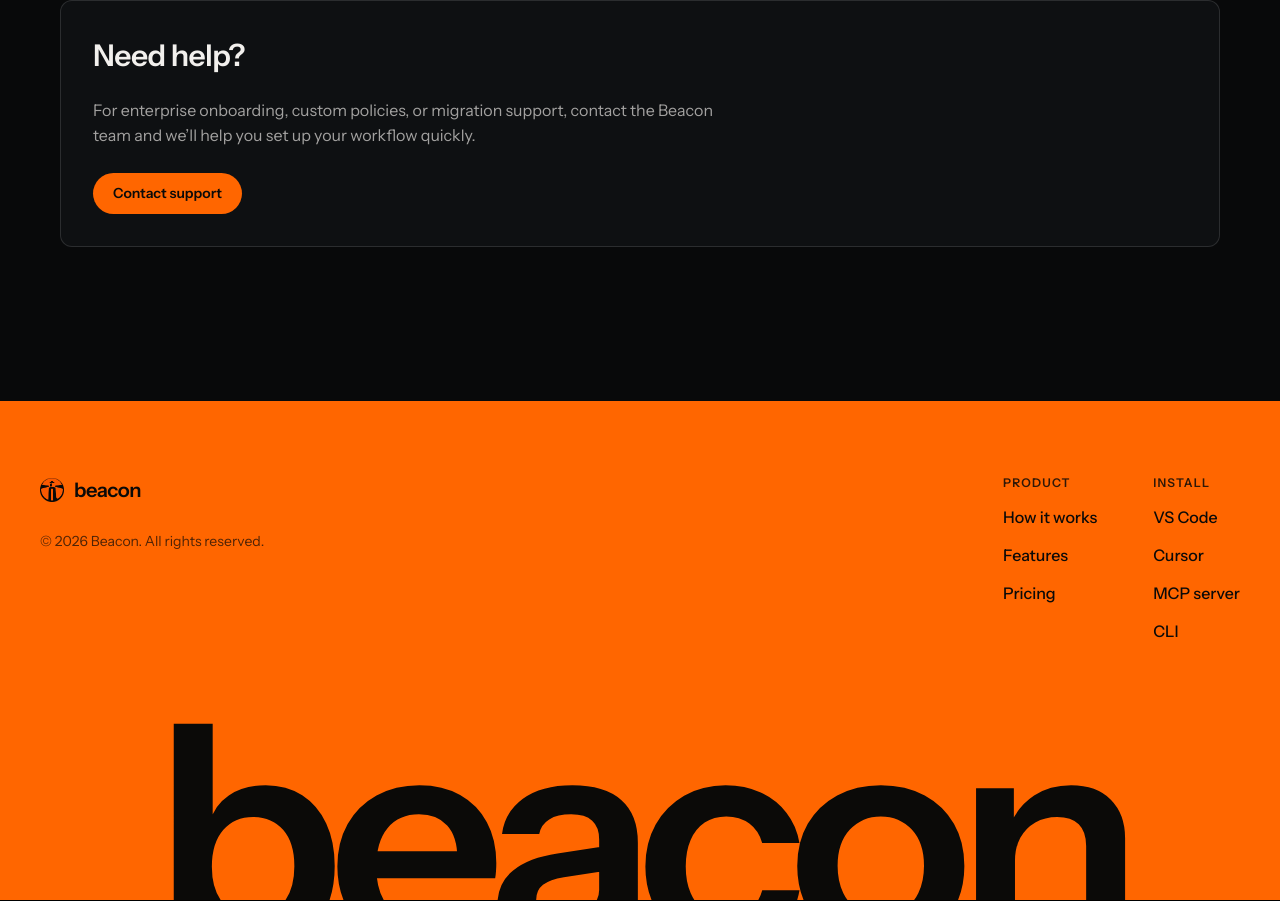
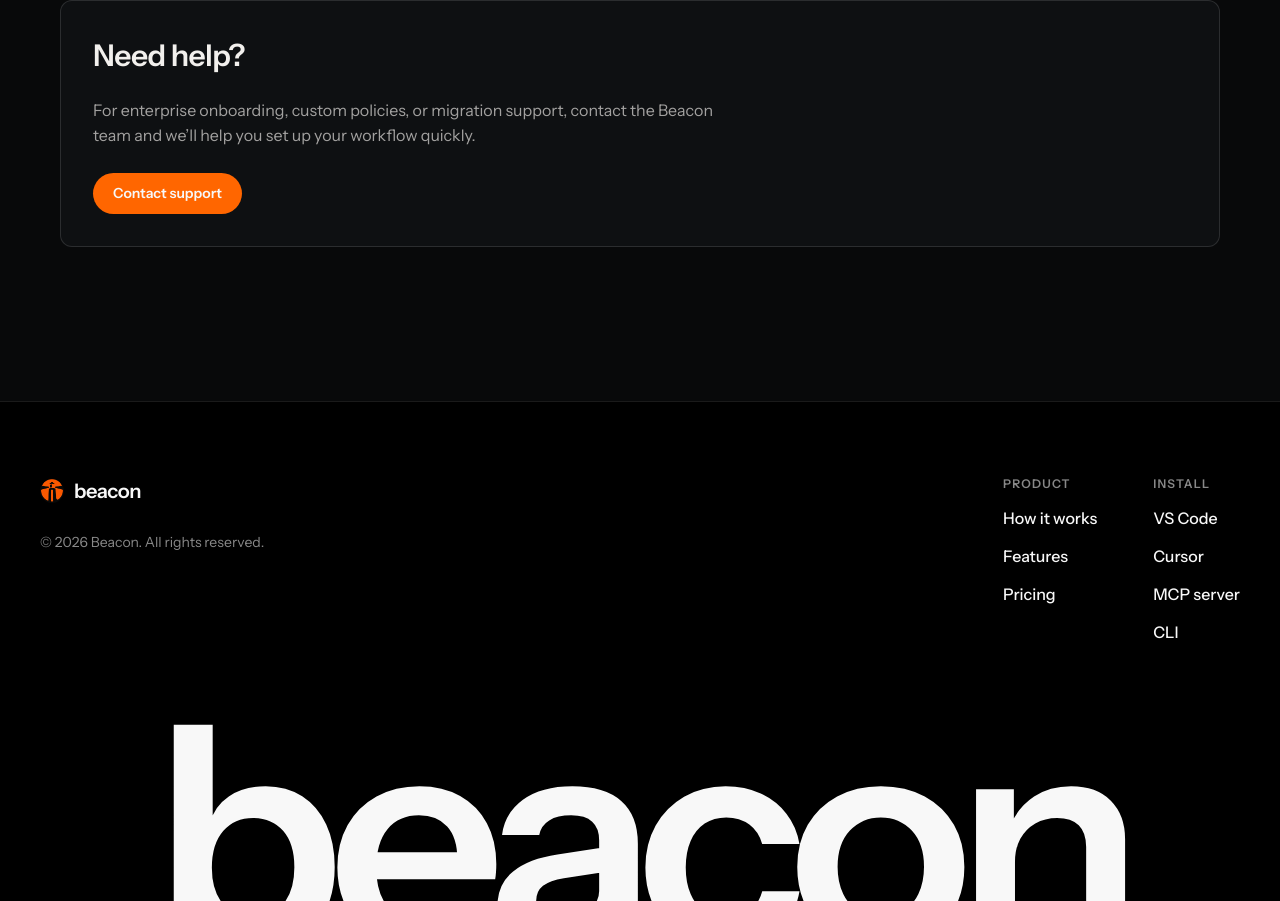
Before and after one commit to aryanpachori/Beacon, a Next.js app in the folder frontend/: page /docs in a window 1280 px wide. Shown: the part 1514-2415 px from the top of the page. Built offline with nearby package versions, Linux system fonts and the light colour scheme.

Commit message:
theme changes

```diff
--- a/frontend/src/app/globals.css
+++ b/frontend/src/app/globals.css
@@ -18,11 +18,12 @@
   --dl-blue-pale:   rgba(220, 47, 47, 0.12);
   --dl-aurora:      #dc2f2f;
 
-  /* Strict grayscale surface system — black bg, one card tone */
-  --dl-bg:      #000000;
-  --dl-surface: #0d0d0d;
-  --dl-border: #262626;
+  /* Softened dark surface system — charcoal bg, elevated card tone */
+  --dl-bg:      #0d0d10;
+  --dl-surface: #17171b;
+  --dl-border: #242429;
   --dl-muted:   #a3a3a3;
+  --dl-card-shadow: 0 1px 3px rgba(0,0,0,0.4);
   --dl-text:    #f8f8f8;
   --dl-navy:    #f8f8f8;
   --dl-chip-bg: rgba(255, 255, 255, 0.06);
@@ -59,10 +60,11 @@
 /* Dark mode — identical to :root since the platform is now dark-first */
 .dark {
   color-scheme: dark;
-  --dl-bg:         #000000;
-  --dl-surface: #0d0d0d;
-  --dl-border: #262626;
+  --dl-bg:         #0d0d10;
+  --dl-surface: #17171b;
+  --dl-border: #242429;
   --dl-muted:      #a3a3a3;
+  --dl-card-shadow: 0 1px 3px rgba(0,0,0,0.4);
   --dl-text:       #f8f8f8;
   --dl-chart-grid: #262626;
   --dl-navy:       #f8f8f8;
@@ -180,12 +182,13 @@
     --dl-cream: transparent;
   }
 
-  /* ── Cards ── */
+  /* ── Cards — elevated surfaces with soft depth, not flat blocks ── */
   .dash-card {
     background: var(--dl-surface);
     border: 1px solid var(--dl-border);
-    border-radius: 12px;
-    padding: 16px;
+    border-radius: 16px;
+    padding: 24px;
+    box-shadow: var(--dl-card-shadow);
     transition: box-shadow 0.2s ease, border-color 0.2s ease;
   }
   .dash-card:hover {
@@ -193,7 +196,8 @@
   }
 
   .dl-card {
-    @apply rounded-xl border border-dl-border bg-dl-surface p-4;
+    @apply rounded-2xl border border-dl-border bg-dl-surface p-6;
+    box-shadow: var(--dl-card-shadow);
     transition: box-shadow 0.2s ease, border-color 0.2s ease;
   }
   .dl-card:hover {
@@ -204,8 +208,9 @@
   .insight-card {
     background: var(--dl-surface);
     border: 1px solid var(--dl-border);
-    border-radius: 12px;
-    padding: 16px;
+    border-radius: 16px;
+    padding: 24px;
+    box-shadow: var(--dl-card-shadow);
     transition: box-shadow 0.2s ease, border-color 0.2s ease;
     position: relative;
     overflow: hidden;
@@ -367,11 +372,13 @@
   }
 
   .dash-panel {
-    @apply overflow-hidden rounded-xl border border-dl-border bg-dl-surface shadow-sm;
+    @apply overflow-hidden rounded-2xl border border-dl-border bg-dl-surface;
+    box-shadow: var(--dl-card-shadow);
   }
 
   .dash-stat-card {
-    @apply rounded-xl border border-dl-border bg-dl-surface p-3 transition-colors hover:border-[#333338];
+    @apply rounded-2xl border border-dl-border bg-dl-surface p-5 transition-colors hover:border-[#333338];
+    box-shadow: var(--dl-card-shadow);
   }
 
   .chart-tooltip {
--- a/frontend/src/components/landing/v2/BeaconOrb.tsx
+++ b/frontend/src/components/landing/v2/BeaconOrb.tsx
@@ -12,8 +12,8 @@
 export function BeaconOrb({
   size = 22,
   core = 9,
-  color = '#ff6600',
-  ring = 'rgba(255,102,0,.55)',
+  color = '#dc2f2f',
+  ring = 'rgba(220,47,47,.55)',
   duration = 2.6,
   className = '',
 }: OrbProps) {
--- a/frontend/src/components/landing/v2/Features.tsx
+++ b/frontend/src/components/landing/v2/Features.tsx
@@ -70,7 +70,7 @@
               >
                 <span
                   className="bl-mono pt-[3px] text-[13px] transition-colors duration-300"
-                  style={{ color: on ? '#ff6600' : 'rgba(242,240,237,.35)' }}
+                  style={{ color: on ? '#dc2f2f' : 'rgba(242,240,237,.35)' }}
                 >
                   {f.n}
                 </span>
@@ -98,10 +98,10 @@
             </span>
             <div className="relative mb-5 flex items-center gap-2">
               <span
-                className="bl-orb-core h-1.5 w-1.5 rounded-full bg-[#ff6600]"
-                style={{ boxShadow: '0 0 10px rgba(255,102,0,.8)', animationDuration: '2s' }}
+                className="bl-orb-core h-1.5 w-1.5 rounded-full bg-[#dc2f2f]"
+                style={{ boxShadow: '0 0 10px rgba(220,47,47,.8)', animationDuration: '2s' }}
               />
-              <span className="bl-mono text-[11px] uppercase tracking-[0.08em] text-[#ff6600]">
+              <span className="bl-mono text-[11px] uppercase tracking-[0.08em] text-[#dc2f2f]">
                 {active.tag}
               </span>
             </div>
--- a/frontend/src/components/landing/v2/LandingCTA.tsx
+++ b/frontend/src/components/landing/v2/LandingCTA.tsx
@@ -7,7 +7,7 @@
     <section data-reveal className="relative py-[26px] pb-[120px] text-center">
       <h2 className="relative mx-auto mb-[18px] max-w-[20ch] text-[clamp(36px,5.5vw,58px)] font-semibold leading-[1.05] tracking-[-0.035em]">
         Let your AI ship faster. Let Beacon{' '}
-        <span className="bl-serif font-normal italic text-[#ff6600]">watch</span>.
+        <span className="bl-serif font-normal italic text-[#dc2f2f]">watch</span>.
       </h2>
       <p className="relative mx-auto mb-8 max-w-[46ch] text-[17px] text-[rgba(242,240,237,.55)]">
         Free to install. No repo access. Live in your editor before your next prompt finishes.
--- a/frontend/src/components/landing/v2/LandingFooter.tsx
+++ b/frontend/src/components/landing/v2/LandingFooter.tsx
@@ -25,7 +25,7 @@
 
 export function LandingFooter() {
   return (
-    <footer className="overflow-hidden bg-[#ff6600] pt-[74px] text-[#0b0a08]">
+    <footer className="overflow-hidden border-t border-white/10 bg-black pt-[74px] text-[#f8f8f8]">
       <div className="mx-auto grid max-w-[1280px] gap-10 px-5 pb-0 md:grid-cols-2 md:px-10 lg:grid-cols-[1fr_auto_auto] lg:gap-14">
         <div>
           <div className="mb-[26px] flex items-center gap-2.5">
@@ -36,23 +36,23 @@
               height={24}
               className="h-6 w-6 shrink-0 object-contain"
             />
-            <span className="text-[20px] font-semibold tracking-[-0.025em] text-[#0b0a08]">beacon</span>
+            <span className="text-[20px] font-semibold tracking-[-0.025em] text-[#f8f8f8]">beacon</span>
           </div>
-          <p className="m-0 text-[14px] text-[rgba(11,10,8,.72)]">
+          <p className="m-0 text-[14px] text-[rgba(248,248,248,.55)]">
             © 2026 Beacon. All rights reserved.
           </p>
         </div>
 
         {COLUMNS.map((col) => (
           <div key={col.title} className="flex flex-col gap-3.5 lg:justify-self-end">
-            <span className="text-xs font-semibold uppercase tracking-[0.1em] text-[rgba(11,10,8,.85)]">
+            <span className="text-xs font-semibold uppercase tracking-[0.1em] text-[rgba(248,248,248,.55)]">
               {col.title}
             </span>
             {col.links.map((link) => (
               <Link
                 key={link.label}
                 href={link.href}
-                className="bl-on-orange text-base font-medium text-[#0b0a08] transition-opacity hover:opacity-55"
+                className="text-base font-medium text-[#f8f8f8] transition-colors hover:text-[#dc2f2f]"
               >
                 {link.label}
               </Link>
@@ -62,7 +62,7 @@
       </div>
 
       <div className="mt-[78px] flex h-[clamp(130px,14vw,250px)] justify-center overflow-hidden">
-        <span className="whitespace-nowrap text-[clamp(190px,24vw,440px)] font-semibold leading-[0.74] tracking-[-0.055em] text-[#0b0a08]">
+        <span className="whitespace-nowrap text-[clamp(190px,24vw,440px)] font-semibold leading-[0.74] tracking-[-0.055em] text-[#f8f8f8]">
           beacon
         </span>
       </div>
--- a/frontend/src/styles/beacon-landing.css
+++ b/frontend/src/styles/beacon-landing.css
@@ -3,12 +3,12 @@
 .beacon-landing {
   --bl-bg: #08090a;
   --bl-text: #f2f0ed;
-  --bl-accent: #ff6600;
-  --bl-accent-hover: #ff8533;
+  --bl-accent: #dc2f2f;
+  --bl-accent-hover: #e55555;
   --bl-danger: #f2705c;
   --bl-success: #6fd39a;
   --bl-panel: #0e1012;
-  --bl-ink: #0b0a08;
+  --bl-ink: #f8f8f8;
   --bl-border: rgba(255, 255, 255, 0.09);
   --bl-muted: rgba(242, 240, 237, 0.55);
   --bl-dim: rgba(242, 240, 237, 0.4);
@@ -35,14 +35,14 @@
   font-weight: 400;
 }
 .beacon-landing .public-nav a.public-nav-link:hover {
-  color: #ff8533;
+  color: #e55555;
 }
 .beacon-landing .public-nav a.public-nav-link-active {
-  color: #ff6600;
+  color: #dc2f2f;
   font-weight: 600;
 }
 .beacon-landing .public-nav a.public-nav-link-active:hover {
-  color: #ff6600;
+  color: #dc2f2f;
 }
 .beacon-landing .public-nav a.public-nav-brand,
 .beacon-landing .public-nav a.public-nav-brand:hover {
@@ -50,7 +50,7 @@
 }
 .beacon-landing .public-nav a.public-nav-cta,
 .beacon-landing .public-nav a.public-nav-cta:hover {
-  color: #0b0a08 !important;
+  color: #f8f8f8 !important;
 }
 
 /* All text on orange fills stays black (including <a> tags) */
@@ -58,16 +58,16 @@
 .beacon-landing a.bl-btn-primary,
 .beacon-landing .bl-on-orange,
 .beacon-landing a.bl-on-orange,
-.beacon-landing a[class*='bg-[#ff6600]'] {
-  color: #0b0a08 !important;
+.beacon-landing a[class*='bg-[#dc2f2f]'] {
+  color: #f8f8f8 !important;
 }
 
 .beacon-landing .bl-btn-primary:hover,
 .beacon-landing a.bl-btn-primary:hover,
 .beacon-landing .bl-on-orange:hover,
 .beacon-landing a.bl-on-orange:hover,
-.beacon-landing a[class*='bg-[#ff6600]']:hover {
-  color: #0b0a08 !important;
+.beacon-landing a[class*='bg-[#dc2f2f]']:hover {
+  color: #f8f8f8 !important;
 }
 
 /* Orange text on black fills (e.g. Enterprise CTA on orange panel) */
@@ -75,17 +75,17 @@
 .beacon-landing a.bl-on-black,
 .beacon-landing .bl-on-black:hover,
 .beacon-landing a.bl-on-black:hover {
-  color: #ff6600 !important;
+  color: #dc2f2f !important;
 }
 
 /* Footer links sit on orange — never turn orange on hover */
 .beacon-landing footer a,
 .beacon-landing footer a:hover {
-  color: #0b0a08 !important;
+  color: #f8f8f8 !important;
 }
 
 .beacon-landing ::selection {
-  background: rgba(255, 102, 0, 0.28);
+  background: rgba(220, 47, 47, 0.28);
 }
 
 .beacon-landing .bl-mono {
@@ -117,13 +117,13 @@
   padding: 13px 22px;
   border-radius: 999px;
   background: var(--bl-accent);
-  color: #0b0a08 !important;
+  color: #f8f8f8 !important;
   transition: background 0.15s ease;
 }
 
 .beacon-landing .bl-btn-primary:hover {
   background: var(--bl-accent-hover);
-  color: #0b0a08 !important;
+  color: #f8f8f8 !important;
 }
 
 .beacon-landing .bl-btn-ghost {
@@ -140,7 +140,7 @@
 }
 
 .beacon-landing .bl-btn-ghost:hover {
-  border-color: rgba(255, 102, 0, 0.5);
+  border-color: rgba(220, 47, 47, 0.5);
   color: var(--bl-accent);
 }
 
```
Also changed, not shown: frontend/src/components/landing/v2/LandingHero.tsx (+6 -6 lines), frontend/src/components/landing/v2/Pipeline.tsx (+7 -7 lines), frontend/src/components/landing/v2/StoryTimeline.tsx (+8 -8 lines).
